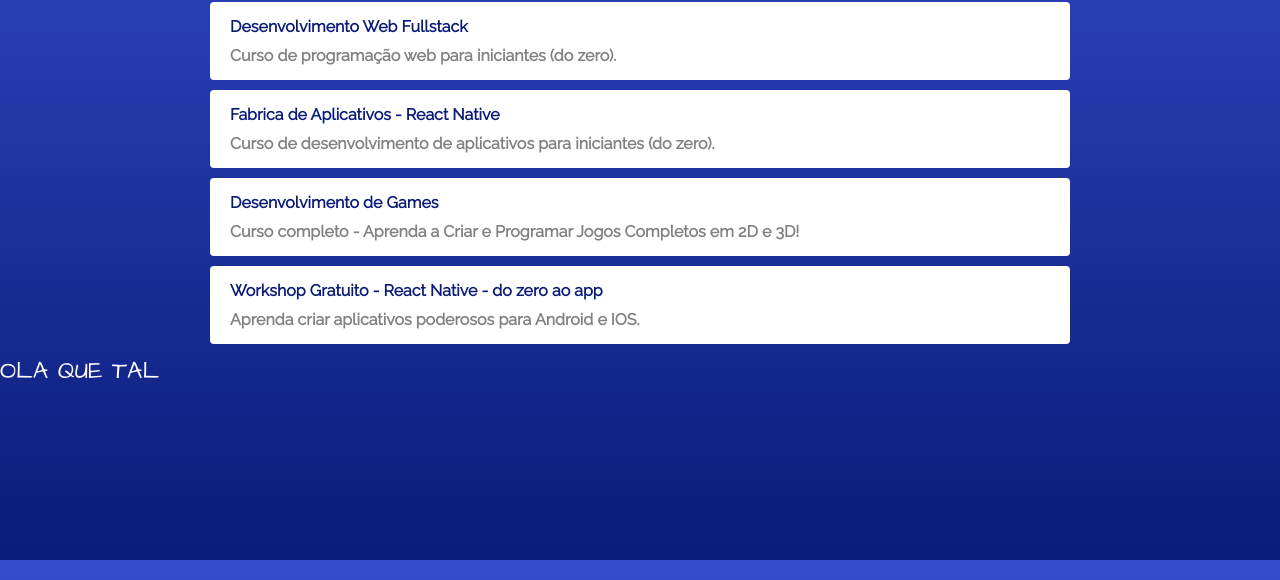
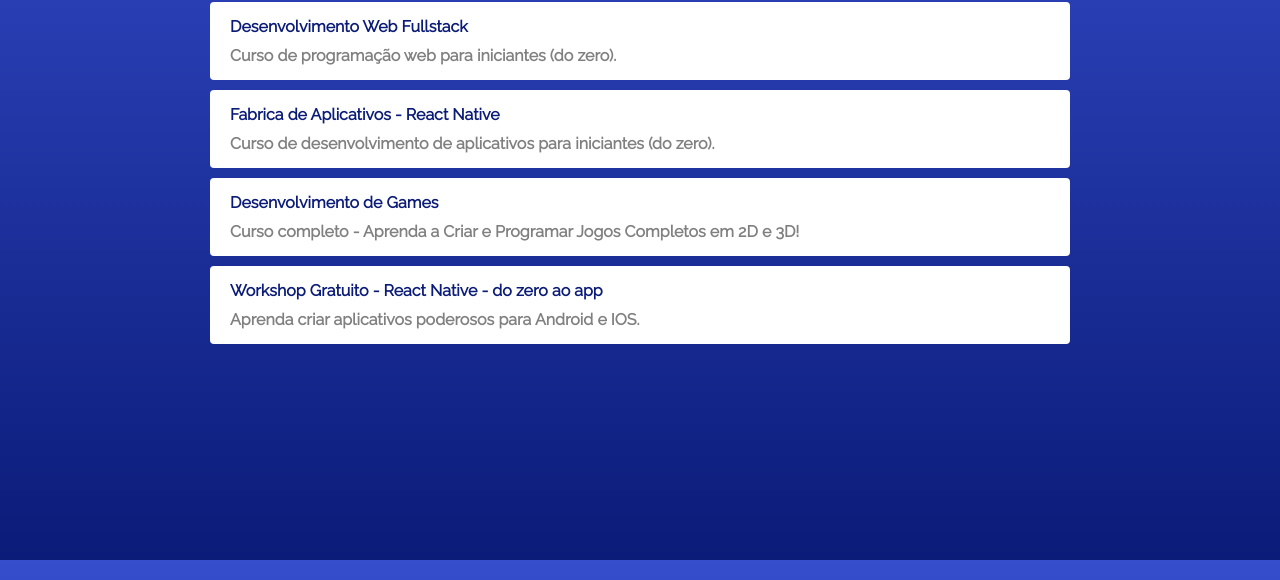
Before and after one commit to rogeriorybroek/rogeriorybroek.github.io, a plain HTML site: page index.html in a window 1280 px wide. Shown: the part 240-820 px from the top of the page. Drawn offline with Linux system fonts and the light colour scheme.

Commit message:
apagando o script e voltando a atualização anterior

```diff
--- a/index.html
+++ b/index.html
@@ -84,6 +84,6 @@
         </li>
     </ul>
 
-    <h1>OLA QUE TAL</h1>
+
 </body>
 </html>
--- a/script.js
+++ /dev/null
@@ -1 +0,0 @@
-// testando o git
```
